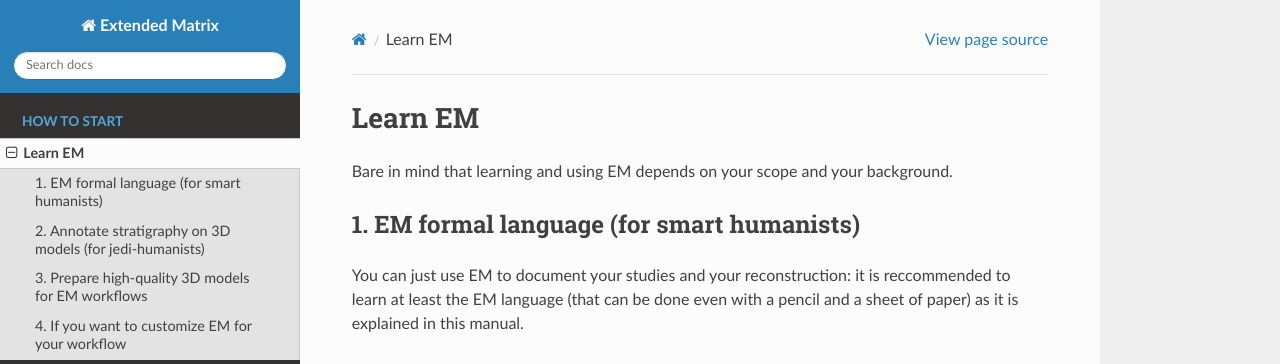
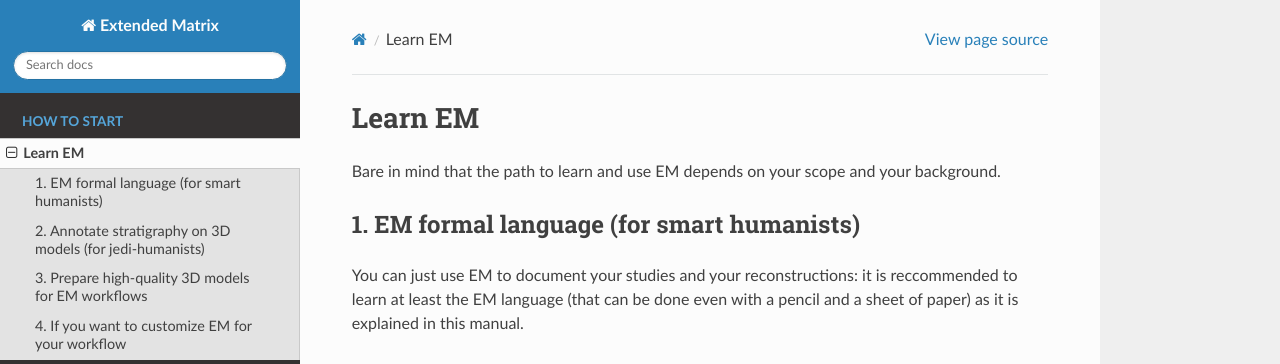
Before and after one commit to zalmoxes-laran/ExtendedMatrix-doc, a Sphinx documentation site: the page built from docs/learn_EM.rst, in a window 1280 px wide and 1303 px high. Shown: the top 364 px of the window. Built offline with Sphinx 7.4.7 and the Read the Docs theme 3.1.0, drawn with Linux system fonts in a browser that asks for light colours; pages that are not in the unit, such as notebooks, are missing from menus.

Commit message:
Update learn_EM.rst

```diff
--- a/docs/learn_EM.rst
+++ b/docs/learn_EM.rst
@@ -2,12 +2,12 @@
 Learn EM
 ========
 
-Bare in mind that learning and using EM depends on your scope and your background.
+Bare in mind that the path to learn and use EM depends on your scope and your background.
 
 1. EM formal language (for smart humanists)
 -------------------------------------------
 
-You can just use EM to document your studies and your reconstruction: it is reccommended to learn at least the EM language (that can be done even with a pencil and a sheet of paper) as it is explained in this manual.
+You can just use EM to document your studies and your reconstructions: it is reccommended to learn at least the EM language (that can be done even with a pencil and a sheet of paper) as it is explained in this manual.
 
 2. Annotate stratigraphy on 3D models (for jedi-humanists)
 ------------------------------------------------------------------------------------------------
```
